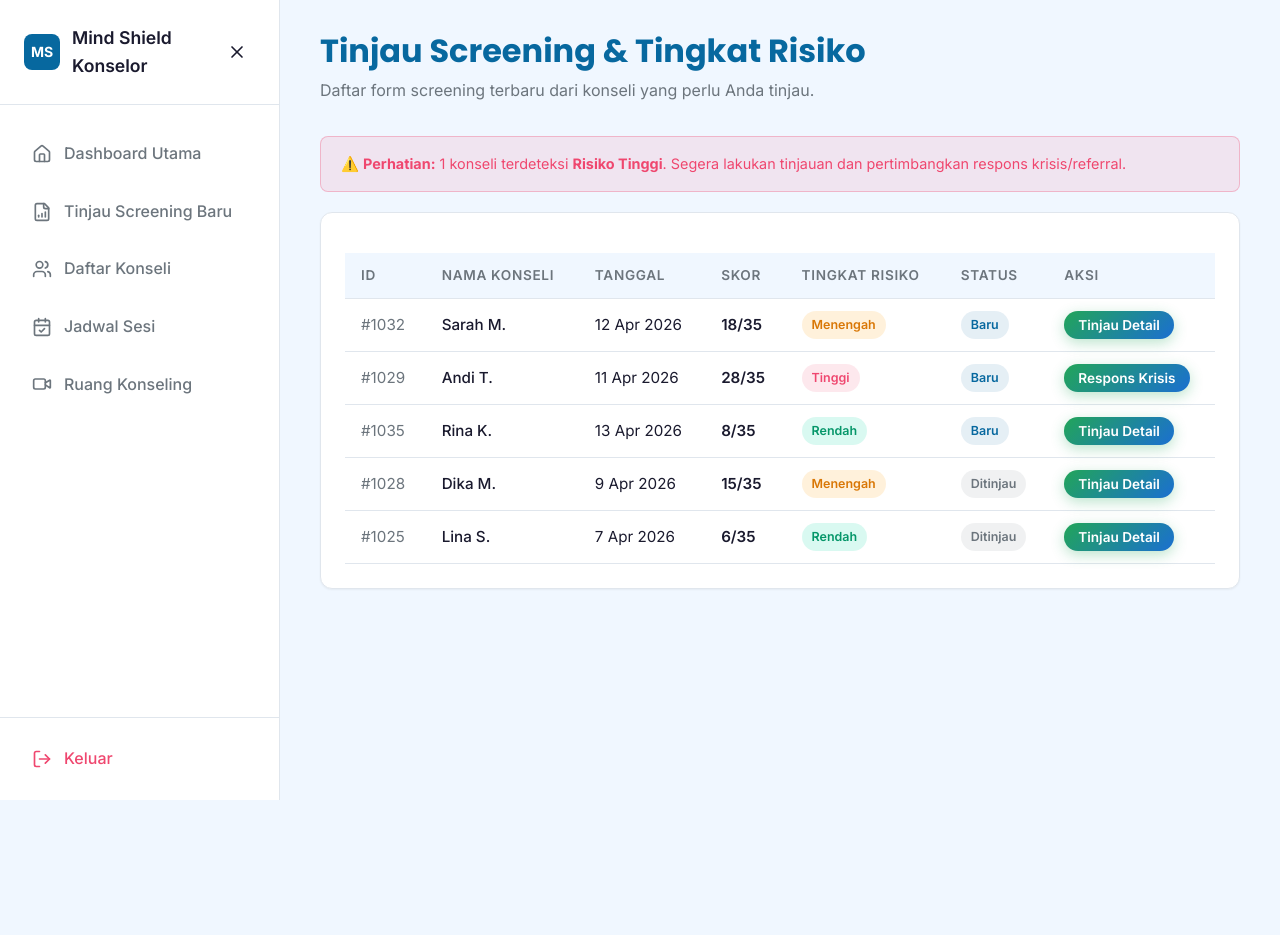
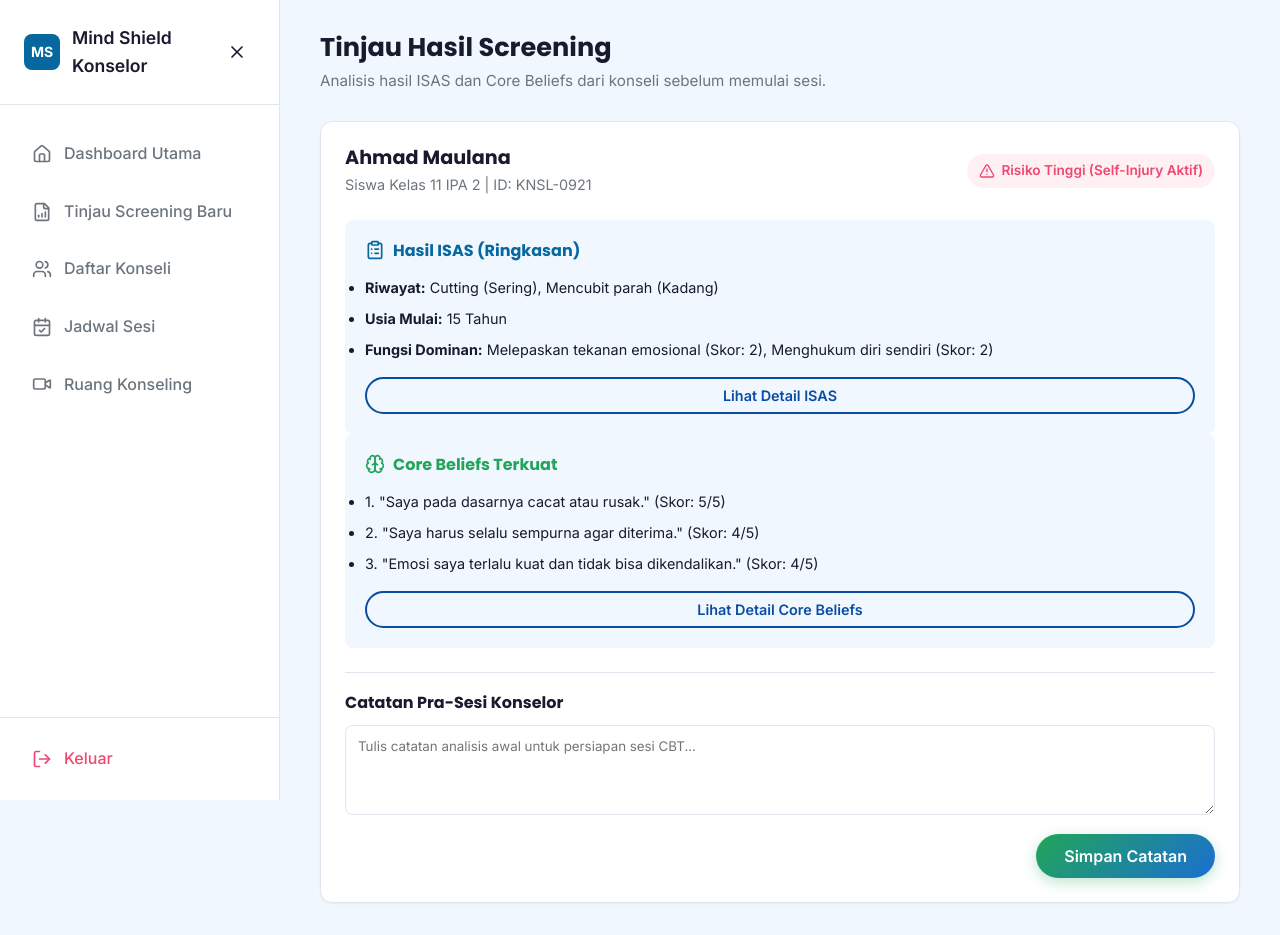
Before and after one commit to lightnet19/mind-shield, a Next.js app: page /konselor/tinjau-screening in a window 1280 px wide. Before the commit the page ends 800 px from the top, so only its background shows below. Built offline with nearby package versions, Linux system fonts and the light colour scheme.

Commit message:
Fase 4: Selesaikan modul konselor (Tinjau Screening, Pasien, Jadwal, Sesi)

```diff
--- a/app/konselor/tinjau-screening/page.js
+++ b/app/konselor/tinjau-screening/page.js
@@ -1,63 +1,59 @@
-'use client';
-
-import s from '../../shared.module.css';
-
-const screenings = [
-  { id: '#1032', name: 'Sarah M.', date: '12 Apr 2026', risk: 'Menengah', status: 'Baru', score: 18 },
-  { id: '#1029', name: 'Andi T.', date: '11 Apr 2026', risk: 'Tinggi', status: 'Baru', score: 28 },
-  { id: '#1035', name: 'Rina K.', date: '13 Apr 2026', risk: 'Rendah', status: 'Baru', score: 8 },
-  { id: '#1028', name: 'Dika M.', date: '9 Apr 2026', risk: 'Menengah', status: 'Ditinjau', score: 15 },
-  { id: '#1025', name: 'Lina S.', date: '7 Apr 2026', risk: 'Rendah', status: 'Ditinjau', score: 6 },
-];
-
-function riskBadge(risk) {
-  if (risk === 'Tinggi') return `${s.badge} ${s.badgeRed}`;
-  if (risk === 'Menengah') return `${s.badge} ${s.badgeYellow}`;
-  return `${s.badge} ${s.badgeGreen}`;
-}
+import { ClipboardList, Brain, AlertTriangle } from 'lucide-react';
 
 export default function TinjauScreening() {
   return (
     <div className="fade-in">
-      <h1 className={s.pageTitle}>Tinjau Screening & Tingkat Risiko</h1>
-      <p className={s.pageDesc}>Daftar form screening terbaru dari konseli yang perlu Anda tinjau.</p>
-
-      <div className={`${s.alertBox} ${s.alertDanger}`}>
-        ⚠️ <strong>Perhatian:</strong> 1 konseli terdeteksi <strong>Risiko Tinggi</strong>. Segera lakukan tinjauan dan pertimbangkan respons krisis/referral.
+      <div className="page-header">
+        <h1>Tinjau Hasil Screening</h1>
+        <p>Analisis hasil ISAS dan Core Beliefs dari konseli sebelum memulai sesi.</p>
       </div>
 
-      <div className="card">
-        <table className={s.table}>
-          <thead>
-            <tr>
-              <th>ID</th>
-              <th>Nama Konseli</th>
-              <th>Tanggal</th>
-              <th>Skor</th>
-              <th>Tingkat Risiko</th>
-              <th>Status</th>
-              <th>Aksi</th>
-            </tr>
-          </thead>
-          <tbody>
-            {screenings.map((sc, i) => (
-              <tr key={i}>
-                <td style={{color: 'var(--text-muted)'}}>{sc.id}</td>
-                <td style={{fontWeight: 500}}>{sc.name}</td>
-                <td>{sc.date}</td>
-                <td style={{fontWeight: 600}}>{sc.score}/35</td>
-                <td><span className={riskBadge(sc.risk)}>{sc.risk}</span></td>
-                <td><span className={`${s.badge} ${sc.status === 'Baru' ? s.badgeBlue : s.badgeGray}`}>{sc.status}</span></td>
-                <td>
-                  <button className="btn-primary" style={{padding: '6px 14px', fontSize: '0.85rem',
-                    backgroundColor: sc.risk === 'Tinggi' ? 'var(--alert)' : 'var(--primary)'}}>
-                    {sc.risk === 'Tinggi' ? 'Respons Krisis' : 'Tinjau Detail'}
-                  </button>
-                </td>
-              </tr>
-            ))}
-          </tbody>
-        </table>
+      <div className="grid">
+        <div className="card" style={{ gridColumn: '1 / -1' }}>
+          <div style={{ display: 'flex', justifyContent: 'space-between', alignItems: 'center', marginBottom: '24px' }}>
+            <div>
+              <h3 style={{ fontSize: '1.2rem', marginBottom: '4px' }}>Ahmad Maulana</h3>
+              <p style={{ color: 'var(--text-muted)', fontSize: '0.9rem' }}>Siswa Kelas 11 IPA 2 | ID: KNSL-0921</p>
+            </div>
+            <span style={{ background: '#FFF0F3', color: 'var(--alert)', padding: '6px 12px', borderRadius: '20px', fontSize: '0.85rem', fontWeight: '600', display: 'flex', alignItems: 'center', gap: '6px' }}>
+              <AlertTriangle size={16} /> Risiko Tinggi (Self-Injury Aktif)
+            </span>
+          </div>
+
+          <div className="grid">
+            <div style={{ background: 'var(--background)', padding: '20px', borderRadius: 'var(--radius-md)' }}>
+              <h4 style={{ display: 'flex', alignItems: 'center', gap: '8px', marginBottom: '16px', color: 'var(--secondary)' }}>
+                <ClipboardList size={20} /> Hasil ISAS (Ringkasan)
+              </h4>
+              <ul style={{ fontSize: '0.9rem', display: 'flex', flexDirection: 'column', gap: '8px' }}>
+                <li><strong>Riwayat:</strong> Cutting (Sering), Mencubit parah (Kadang)</li>
+                <li><strong>Usia Mulai:</strong> 15 Tahun</li>
+                <li><strong>Fungsi Dominan:</strong> Melepaskan tekanan emosional (Skor: 2), Menghukum diri sendiri (Skor: 2)</li>
+              </ul>
+              <button className="btn-outline" style={{ marginTop: '16px', width: '100%', fontSize: '0.9rem', padding: '8px' }}>Lihat Detail ISAS</button>
+            </div>
+
+            <div style={{ background: 'var(--background)', padding: '20px', borderRadius: 'var(--radius-md)' }}>
+              <h4 style={{ display: 'flex', alignItems: 'center', gap: '8px', marginBottom: '16px', color: 'var(--accent)' }}>
+                <Brain size={20} /> Core Beliefs Terkuat
+              </h4>
+              <ul style={{ fontSize: '0.9rem', display: 'flex', flexDirection: 'column', gap: '8px' }}>
+                <li>1. "Saya pada dasarnya cacat atau rusak." (Skor: 5/5)</li>
+                <li>2. "Saya harus selalu sempurna agar diterima." (Skor: 4/5)</li>
+                <li>3. "Emosi saya terlalu kuat dan tidak bisa dikendalikan." (Skor: 4/5)</li>
+              </ul>
+              <button className="btn-outline" style={{ marginTop: '16px', width: '100%', fontSize: '0.9rem', padding: '8px' }}>Lihat Detail Core Beliefs</button>
+            </div>
+          </div>
+
+          <div style={{ marginTop: '24px', borderTop: '1px solid var(--border)', paddingTop: '20px' }}>
+            <h4 style={{ marginBottom: '12px' }}>Catatan Pra-Sesi Konselor</h4>
+            <textarea rows="4" style={{ width: '100%', padding: '12px', borderRadius: 'var(--radius-md)', border: '1px solid var(--border)' }} placeholder="Tulis catatan analisis awal untuk persiapan sesi CBT..."></textarea>
+            <div style={{ display: 'flex', justifyContent: 'flex-end', marginTop: '12px' }}>
+              <button className="btn-primary">Simpan Catatan</button>
+            </div>
+          </div>
+        </div>
       </div>
     </div>
   );
```
Also changed, not shown: app/konselor/jadwal/page.js (+35 -55 lines), app/konselor/pasien/page.js (+42 -43 lines), app/konselor/sesi/page.js (+50 -43 lines).
